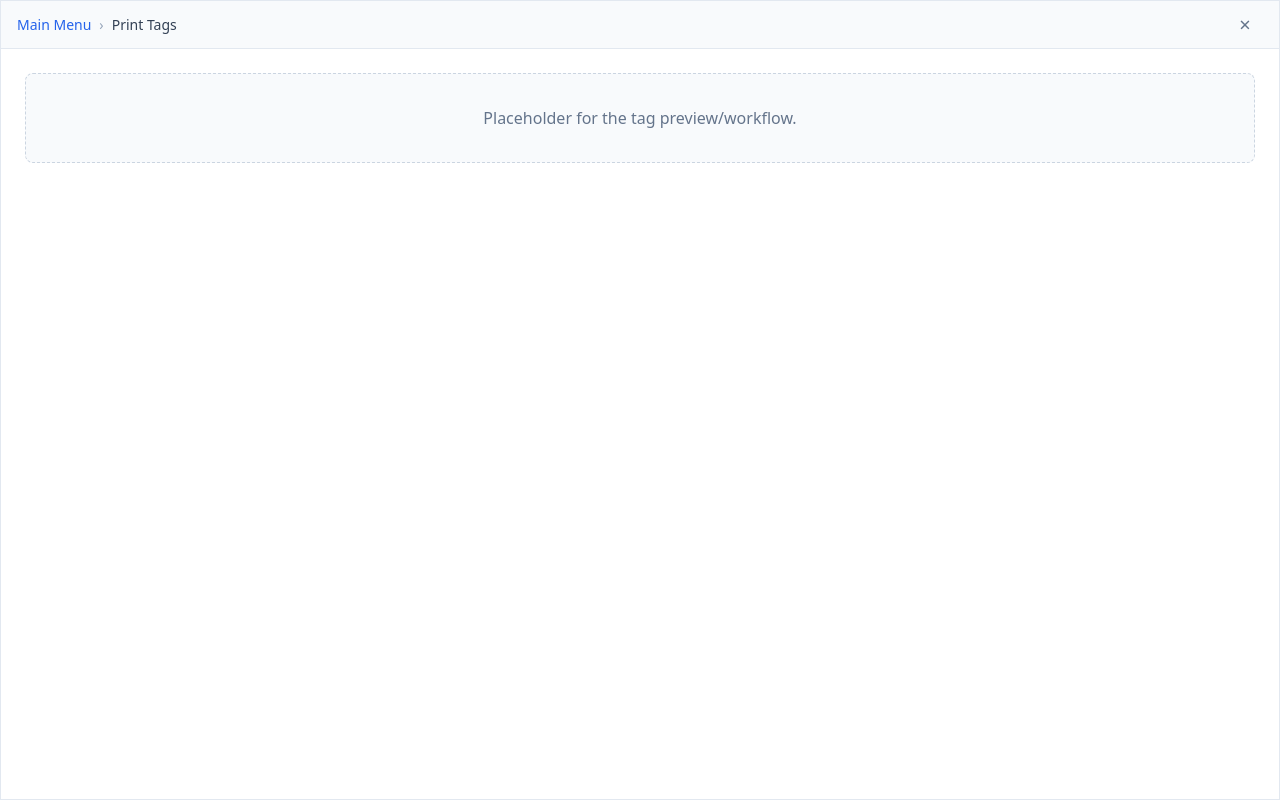
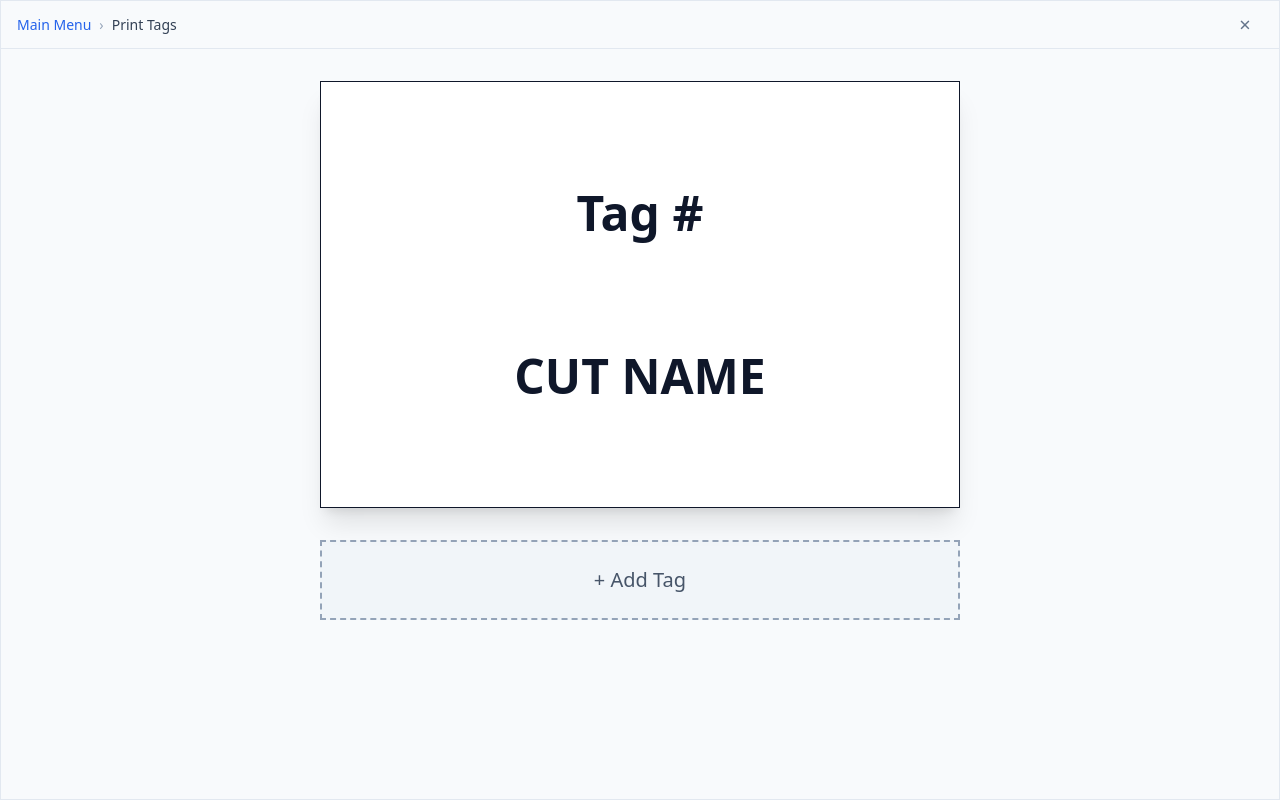
Before and after one commit to JakeStrang1/piedmont-tags, a React (Vite) app: page /#/print in a window 1280 px wide. Built offline with nearby package versions, Linux system fonts and the light colour scheme.

Commit message:
Print Tags page

```diff
--- /dev/null
+++ b/src/components/EditableTag.tsx
@@ -0,0 +1,68 @@
+import { useState } from 'react'
+
+interface EditableTagProps {
+    isHovered: boolean
+    onMouseEnter: () => void
+    onMouseLeave: () => void
+    onDelete: () => void
+}
+
+const EditableTag = ({ isHovered, onMouseEnter, onMouseLeave, onDelete }: EditableTagProps) => {
+    const [tagNumber, setTagNumber] = useState('Tag #')
+    const [tagText, setTagText] = useState('CUT NAME')
+
+    return (
+        <div
+            className="relative flex items-center"
+            onMouseEnter={onMouseEnter}
+            onMouseLeave={onMouseLeave}
+        >
+            <div className="w-64 shrink-0" />
+            <div className="aspect-[3/2] w-full border border-slate-900 bg-white p-10 shadow-xl">
+                <div className="flex h-full flex-col items-center justify-center gap-5">
+                    <input
+                        type="text"
+                        value={tagNumber}
+                        onChange={(e) => setTagNumber(e.target.value)}
+                        className="w-full rounded-md bg-transparent text-center text-5xl font-semibold text-slate-900 outline-none border border-transparent px-2 py-1 m-0 transition-all hover:bg-slate-100 focus:bg-slate-100 focus:border-dashed focus:border-slate-400 focus:ring-0 focus:outline-none"
+                    />
+                    <br />
+                    <br />
+                    <input
+                        type="text"
+                        value={tagText}
+                        onChange={(e) => setTagText(e.target.value)}
+                        className="w-full rounded-md bg-transparent text-center text-5xl font-semibold text-slate-900 outline-none border border-transparent px-2 py-1 m-0 transition-all hover:bg-slate-100 focus:bg-slate-100 focus:border-dashed focus:border-slate-400 focus:ring-0 focus:outline-none"
+                    />
+                </div>
+            </div>
+            <div className="relative w-64 shrink-0">
+                {isHovered && (
+                    <button
+                        type="button"
+                        onClick={onDelete}
+                        className="absolute left-4 top-1/2 flex h-16 w-16 -translate-y-1/2 items-center justify-center rounded-xl bg-red-500 text-white shadow-lg transition-all hover:scale-110 hover:bg-red-600 hover:shadow-xl focus-visible:outline focus-visible:outline-2 focus-visible:outline-offset-2 focus-visible:outline-red-500"
+                        aria-label="Delete tag"
+                    >
+                        <svg
+                            className="h-8 w-8"
+                            fill="none"
+                            stroke="currentColor"
+                            strokeWidth="3"
+                            viewBox="0 0 24 24"
+                            xmlns="http://www.w3.org/2000/svg"
+                        >
+                            <path
+                                d="M6 18L18 6M6 6l12 12"
+                                strokeLinecap="round"
+                                strokeLinejoin="round"
+                            />
+                        </svg>
+                    </button>
+                )}
+            </div>
+        </div>
+    )
+}
+
+export default EditableTag
--- a/src/components/PrintTags.tsx
+++ b/src/components/PrintTags.tsx
@@ -1,11 +1,41 @@
+import { useState, useRef, useEffect } from 'react'
 import { useNavigate } from 'react-router-dom'
+import EditableTag from './EditableTag'
 
 const PrintTags = () => {
     const navigate = useNavigate()
+    const [cards, setCards] = useState([{ id: 1 }])
+    const [isTopAligned, setIsTopAligned] = useState(false)
+    const [hoveredCardId, setHoveredCardId] = useState<number | null>(null)
+    const contentRef = useRef<HTMLDivElement>(null)
+    const containerRef = useRef<HTMLDivElement>(null)
+
+    useEffect(() => {
+        const checkLayout = () => {
+            if (contentRef.current && containerRef.current) {
+                const contentHeight = contentRef.current.scrollHeight
+                const containerHeight = containerRef.current.clientHeight
+                // Switch to top-aligned when content exceeds 70% of container height
+                setIsTopAligned(contentHeight > containerHeight * 0.7)
+            }
+        }
+
+        checkLayout()
+        window.addEventListener('resize', checkLayout)
+        return () => window.removeEventListener('resize', checkLayout)
+    }, [cards])
+
+    const addCard = () => {
+        setCards([...cards, { id: Date.now() }])
+    }
+
+    const deleteCard = (id: number) => {
+        setCards(cards.filter((card) => card.id !== id))
+    }
 
     return (
         <div className="min-h-screen w-full bg-slate-100">
-            <div className="flex h-screen w-full flex-col border border-slate-200 bg-white shadow-2xl">
+            <div className="flex h-screen w-full flex-col border border-slate-200 bg-slate-50 shadow-2xl">
                 <div className="flex h-12 items-center justify-between border-b border-slate-200 bg-slate-50 px-4">
                     <div className="flex items-center gap-2 text-sm font-medium text-slate-700">
                         <button
@@ -27,9 +57,31 @@ const PrintTags = () => {
                         ×
                     </button>
                 </div>
-                <div className="flex-1 overflow-y-auto bg-white px-6 py-6">
-                    <div className="rounded-lg border border-dashed border-slate-300 bg-slate-50 p-8 text-center text-slate-500">
-                        Placeholder for the tag preview/workflow.
+                <div
+                    ref={containerRef}
+                    className={`flex flex-1 overflow-y-auto bg-slate-50 px-8 py-8 ${isTopAligned ? 'items-start' : 'items-center'} justify-center`}
+                >
+                    <div ref={contentRef} className="flex w-full max-w-6xl flex-col gap-8">
+                        {cards.map((card) => (
+                            <EditableTag
+                                key={card.id}
+                                isHovered={hoveredCardId === card.id}
+                                onMouseEnter={() => setHoveredCardId(card.id)}
+                                onMouseLeave={() => setHoveredCardId(null)}
+                                onDelete={() => deleteCard(card.id)}
+                            />
+                        ))}
+                        <div className="flex items-center">
+                            <div className="w-64 shrink-0" />
+                            <button
+                                type="button"
+                                onClick={addCard}
+                                className="flex h-20 w-full items-center justify-center border-2 border-dashed border-slate-400 bg-slate-100 text-slate-600 transition-all hover:border-slate-500 hover:bg-slate-200 hover:shadow-md focus-visible:outline focus-visible:outline-2 focus-visible:outline-offset-2 focus-visible:outline-blue-500"
+                            >
+                                <span className="text-xl font-medium">+ Add Tag</span>
+                            </button>
+                            <div className="w-64 shrink-0" />
+                        </div>
                     </div>
                 </div>
             </div>
```
